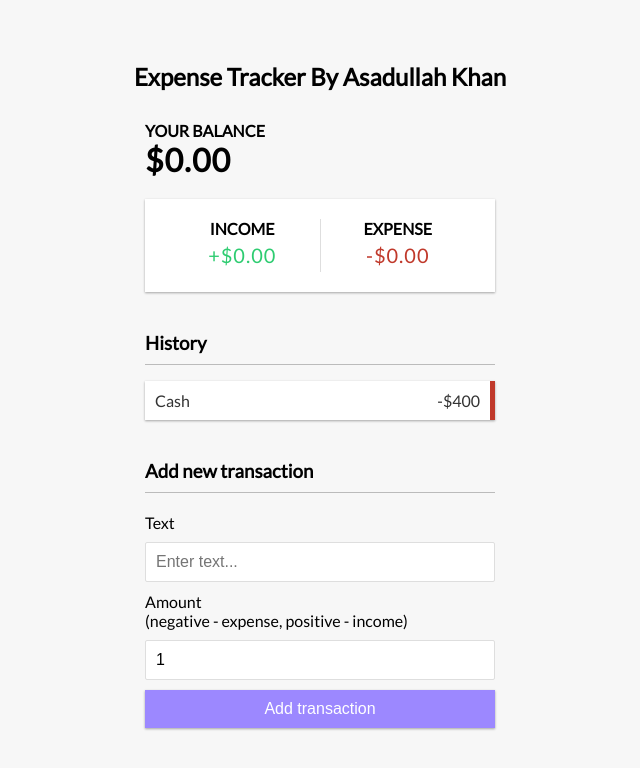
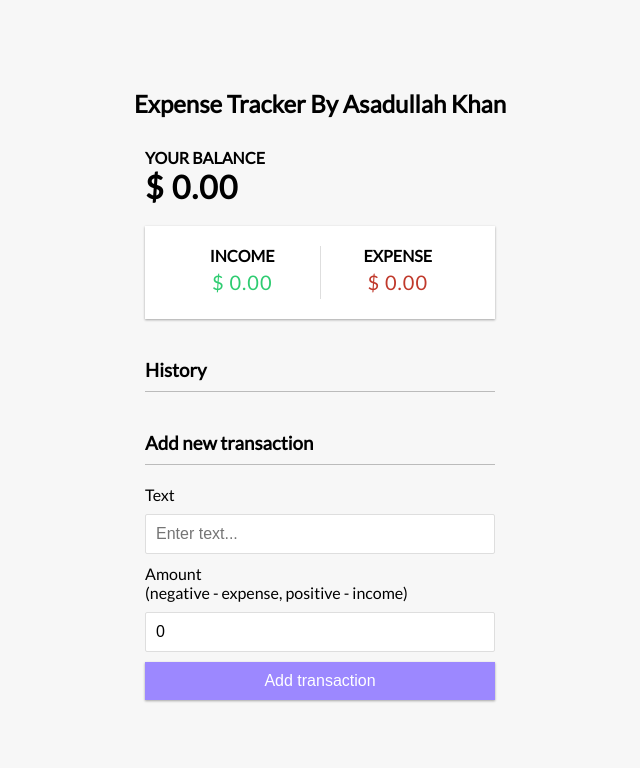
Before and after one commit to Asadullahkhankaimkhani/expense-tracker, a React (Create React App) app: page / in a window 1280 px wide. Shown: the top 768 px of the page, without its empty margins (320-960 px from the left). Built offline with nearby package versions, Linux system fonts and the light colour scheme.

Commit message:
Completed React App

```diff
--- a/src/App.js
+++ b/src/App.js
@@ -1,22 +1,25 @@
+import React from 'react';
+import { Header } from './components/Header';
+import { Balance } from './components/Balance';
+import { IncomeExpenses } from './components/IncomeExpenses';
+import { TransactionList } from './components/TransactionList';
+import { AddTransaction } from './components/AddTransaction';
+
+import { GlobalProvider } from './context/GlobalState';
 
 import './App.css';
-import {Header} from "./Components/Header"
-import {Balance} from "./Components/Balance"
-import { IncomeExpenses } from './Components/IncomeExpenses';
-import { TransactionList} from './Components/TransactionList';
-import { AddTransaction} from './Components/AddTransaction';
 
 function App() {
   return (
-    <div >
-      <Header/>
+    <GlobalProvider>
+      <Header />
       <div className="container">
-        <Balance/>
-        <IncomeExpenses/>
-        <TransactionList/>
-        <AddTransaction/>
+        <Balance />
+        <IncomeExpenses />
+        <TransactionList />
+        <AddTransaction />
       </div>
-    </div>
+    </GlobalProvider>
   );
 }
 
--- a/src/Components/AddTransaction.js
+++ b/src/Components/AddTransaction.js
@@ -1,26 +1,41 @@
-import React, { useState } from 'react'
+import React, {useState, useContext} from 'react'
+import { GlobalContext } from '../context/GlobalState';
 
 export const AddTransaction = () => {
-    const [text , setText] = useState("");
-    const [amount , setAmount] = useState(1);
+  const [text, setText] = useState('');
+  const [amount, setAmount] = useState(0);
 
-    return (
-        <div>
-            <h3>Add new transaction</h3>
-      <form >
+  const { addTransaction } = useContext(GlobalContext);
+
+  const onSubmit = e => {
+    e.preventDefault();
+
+    const newTransaction = {
+      id: Math.floor(Math.random() * 100000000),
+      text,
+      amount: +amount
+    }
+
+    addTransaction(newTransaction);
+  }
+
+  return (
+    <>
+      <h3>Add new transaction</h3>
+      <form onSubmit={onSubmit}>
         <div className="form-control">
           <label htmlFor="text">Text</label>
-          <input type="text" id="text" placeholder="Enter text..." value={text} onChange={(e)=>setText(e.target.value)} />
+          <input type="text" value={text} onChange={(e) => setText(e.target.value)} placeholder="Enter text..." />
         </div>
         <div className="form-control">
           <label htmlFor="amount"
             >Amount <br />
             (negative - expense, positive - income)</label
           >
-          <input type="number" id="amount" placeholder="Enter amount..."value={amount} onChange={(e)=>setAmount(e.target.value)} />
+          <input type="number" value={amount} onChange={(e) => setAmount(e.target.value)} placeholder="Enter amount..." />
         </div>
         <button className="btn">Add transaction</button>
       </form>
-    </div>
-    )
+    </>
+  )
 }
--- a/src/Components/Balance.js
+++ b/src/Components/Balance.js
@@ -1,10 +1,33 @@
-import React from 'react'
+import React, { useContext } from 'react';
+import { GlobalContext } from '../context/GlobalState';
+
+//Money formatter function
+function moneyFormatter(num) {
+  let p = num.toFixed(2).split('.');
+  return (
+    '$ ' +
+    p[0]
+      .split('')
+      .reverse()
+      .reduce(function (acc, num, i, orig) {
+        return num === '-' ? acc : num + (i && !(i % 3) ? ',' : '') + acc;
+      }, '') +
+    '.' +
+    p[1]
+  );
+}
 
 export const Balance = () => {
-    return (
-        <>
-          <h4>Your Balance</h4>
-          <h1 id="balance">$0.00</h1>
-        </>
-    )
+  const { transactions } = useContext(GlobalContext);
+
+  const amounts = transactions.map(transaction => transaction.amount);
+
+  const total = amounts.reduce((acc, item) => (acc += item), 0);
+
+  return (
+    <>
+      <h4>Your Balance</h4>
+    <h1>{moneyFormatter(total)}</h1>
+    </>
+  )
 }
--- a/src/Components/IncomeExpenses.js
+++ b/src/Components/IncomeExpenses.js
@@ -1,16 +1,46 @@
-import React from 'react'
+import React, { useContext } from 'react';
+import { GlobalContext } from '../context/GlobalState';
+
+//Money formatter function
+function moneyFormatter(num) {
+  let p = num.toFixed(2).split('.');
+  return (
+    '$ ' +
+    p[0]
+      .split('')
+      .reverse()
+      .reduce(function (acc, num, i, orig) {
+        return num === '-' ? acc : num + (i && !(i % 3) ? ',' : '') + acc;
+      }, '') +
+    '.' +
+    p[1]
+  );
+}
 
 export const IncomeExpenses = () => {
-    return (
-        <div className="inc-exp-container">
+  const { transactions } = useContext(GlobalContext);
+
+  const amounts = transactions.map(transaction => transaction.amount);
+
+  const income = amounts
+    .filter(item => item > 0)
+    .reduce((acc, item) => (acc += item), 0);
+
+  const expense = (
+    amounts.filter(item => item < 0).reduce((acc, item) => (acc += item), 0) *
+    -1
+  );
+
+  return (
+    <div className="inc-exp-container">
         <div>
           <h4>Income</h4>
-          <p id="money-plus" className="money plus">+$0.00</p>
+  <p className="money plus">{moneyFormatter(income)}</p>
         </div>
         <div>
           <h4>Expense</h4>
-          <p id="money-minus" className="money minus">-$0.00</p>
+  <p className="money minus">{moneyFormatter(expense)}</p>
         </div>
-        </div>
-        )
+      </div>
+  )
 }
--- a/src/Components/TransactionList.js
+++ b/src/Components/TransactionList.js
@@ -1,15 +1,17 @@
-import React from 'react'
+import React, { useContext } from 'react';
+import { Transaction } from './Transaction';
+
+import { GlobalContext } from '../context/GlobalState';
 
 export const TransactionList = () => {
-    return (
-        <div>
-             <h3>History</h3>
-      <ul id="list" className="list">
-         <li className="minus">
-          Cash <span>-$400</span><button className="delete-btn">x</button>
-        </li>
+  const { transactions } = useContext(GlobalContext);
+
+  return (
+    <>
+      <h3>History</h3>
+      <ul className="list">
+        {transactions.map(transaction => (<Transaction key={transaction.id} transaction={transaction} />))}
       </ul>
-
-        </div>
-    )
+    </>
+  )
 }
--- a/src/Context/GlobalState.js
+++ b/src/Context/GlobalState.js
@@ -1,15 +1,38 @@
-import React , {createContext , useReducer} from "react";
+import React, { createContext, useReducer } from 'react';
+import AppReducer from './AppReducer';
 
-// initial State
-
-const intitialState = {
-    transactions : [
-        {id : 1 , text : 'flower' , amount : -20},
-        {id : 2 , text : 'cash' , amount : 10},
-        {id : 3 , text : 'bill' , amount : -40}
-    ]
+// Initial state
+const initialState = {
+  transactions: []
 }
 
-// create context
+// Create context
+export const GlobalContext = createContext(initialState);
 
-export const GobalContext = createContext(intitialState)
+// Provider component
+export const GlobalProvider = ({ children }) => {
+  const [state, dispatch] = useReducer(AppReducer, initialState);
+
+  // Actions
+  function deleteTransaction(id) {
+    dispatch({
+      type: 'DELETE_TRANSACTION',
+      payload: id
+    });
+  }
+
+  function addTransaction(transaction) {
+    dispatch({
+      type: 'ADD_TRANSACTION',
+      payload: transaction
+    });
+  }
+
+  return (<GlobalContext.Provider value={{
+    transactions: state.transactions,
+    deleteTransaction,
+    addTransaction
+  }}>
+    {children}
+  </GlobalContext.Provider>);
+}
--- /dev/null
+++ b/src/components/Transaction.js
@@ -0,0 +1,30 @@
+import React, {useContext} from 'react';
+import { GlobalContext } from '../context/GlobalState';
+
+//Money formatter function
+function moneyFormatter(num) {
+  let p = num.toFixed(2).split('.');
+  return (
+    '$ ' +
+    p[0]
+      .split('')
+      .reverse()
+      .reduce(function (acc, num, i, orig) {
+        return num === '-' ? acc : num + (i && !(i % 3) ? ',' : '') + acc;
+      }, '') +
+    '.' +
+    p[1]
+  );
+}
+
+export const Transaction = ({ transaction }) => {
+  const { deleteTransaction } = useContext(GlobalContext);
+
+  const sign = transaction.amount < 0 ? '-' : '+';
+
+  return (
+    <li className={transaction.amount < 0 ? 'minus' : 'plus'}>
+      {transaction.text} <span>{sign}{moneyFormatter(transaction.amount)}</span><button onClick={() => deleteTransaction(transaction.id)} className="delete-btn">x</button>
+    </li>
+  )
+}
--- /dev/null
+++ b/src/context/AppReducer.js
@@ -0,0 +1,16 @@
+export default (state, action) => {
+    switch(action.type) {
+      case 'DELETE_TRANSACTION':
+        return {
+          ...state,
+          transactions: state.transactions.filter(transaction => transaction.id !== action.payload)
+        }
+      case 'ADD_TRANSACTION':
+        return {
+          ...state,
+          transactions: [action.payload, ...state.transactions]
+        }
+      default:
+        return state;
+    }
+  }
```
Also changed, not shown: src/Components/Header.js (+6 -5 lines), 1 other file (tests, documents, lock files or other folders).
